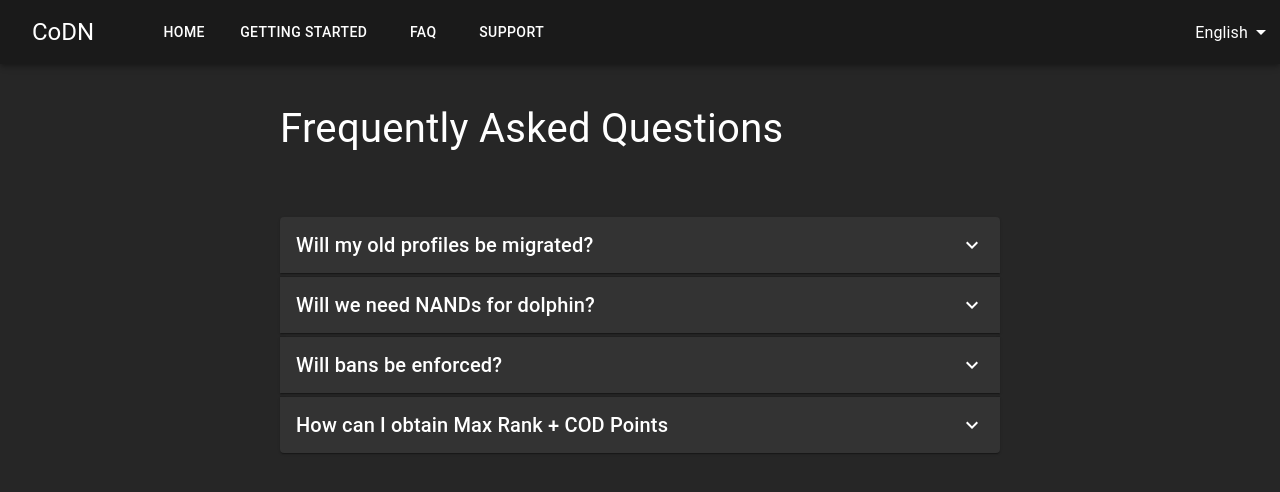
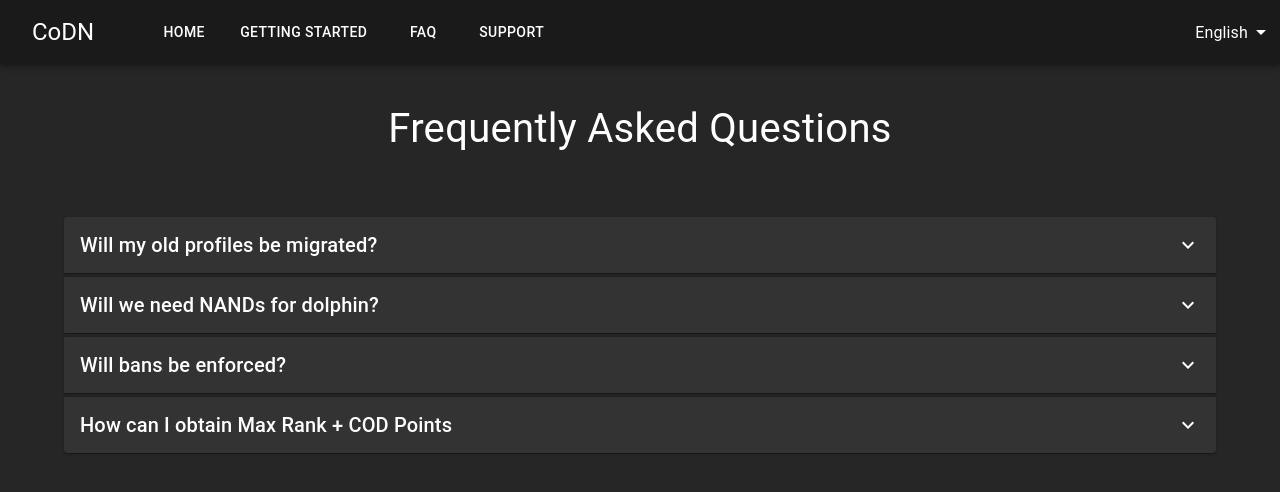
Before and after one commit to MrBunBuns/BO-Website, a React (Create React App) app: page /#/FAQ in a window 1280 px wide. Shown: the top 492 px of the page. Built offline with nearby package versions, Linux system fonts and the light colour scheme.

Commit message:
ultrawide improvements

```diff
--- a/src/pages/FAQPage.js
+++ b/src/pages/FAQPage.js
@@ -1,5 +1,5 @@
 import React, { useState, useContext, useEffect } from 'react';
-import { Typography, Stack, Accordion, AccordionSummary, AccordionDetails, useTheme } from '@mui/material';
+import { Typography, Stack, Accordion, AccordionSummary, AccordionDetails, useTheme, Container, useMediaQuery } from '@mui/material';
 import { LanguageContext } from '../contexts/LanguageContext';
 import en from '../assests/languages/en.json'; // English translations
 import es from '../assests/languages/es.json'; // Spanish translations
@@ -14,17 +14,22 @@ const FAQPage = () => {
   const [faqData, setFaqData] = useState(translations[language].faqPage.questions);
   const [title, setTitle] = useState(translations[language].faqPage.title);
 
+  const isMobile = !useMediaQuery(theme.breakpoints.down('sm') || theme.breakpoints.down('xs'));
+  const isUltraWide = useMediaQuery('(min-width: 2200px)');
+  const contained = isUltraWide ? (isMobile ? 'lg' : 'sm') : false;
+
     useEffect(() => {
       setFaqData(translations[language].faqPage.questions);
       setTitle(translations[language].faqPage.title);
       }, [language]);
 
   return (
+    <Container maxWidth={contained}>
       <Stack alignItems="center" padding={2} spacing={8}>
-      <Typography width={'60%'} variant="h4" sx={{ fontSize: { xs: '2rem', sm: '5rem', md: '2.5em' } }}>
+        <Typography variant="h4" sx={{ fontSize: { xs: '2rem', sm: '5rem', md: '2.5em' } }}>
           {title}
         </Typography>
-      <Stack width="60%" spacing={.5}>
+        <Stack width="100%" spacing={.5}>
           {faqData.map((faq, index) => (
             <Accordion sx={{backgroundColor: theme.palette.background.alternate}} key={index}>
               <AccordionSummary
@@ -41,6 +46,9 @@ const FAQPage = () => {
           ))}
         </Stack>
       </Stack>
+
+    </Container>
+
   );
 };
 
--- a/src/pages/HomePage.js
+++ b/src/pages/HomePage.js
@@ -18,12 +18,14 @@ const HomePage = () => {
     const theme = useTheme();
     const navigate = useNavigate();
 
-    //TODO: Use Emmas image for mobile
     const isMobile = !useMediaQuery(theme.breakpoints.down('sm') || theme.breakpoints.down('xs'));
+    const isUltraWide = useMediaQuery('(min-width: 2200px)');
+    const contained = isUltraWide ? (isMobile ? 'lg' : 'sm') : false;
 
     const handleClick = () => {
         navigate('/getting-started');
     };
+
 
     useEffect(() => {
         setBannerText(translations[language].homePage.imageBanner);
@@ -33,10 +35,10 @@ const HomePage = () => {
       }, [language]);
 
     return (
-        <Box>
+        <Container maxWidth={contained}>
             <Box sx={{
                 position: 'relative',
-                height: '400px',
+                height: isMobile ? ('400px') : ('250px'),
                 backgroundImage: 'url(/BO-Website/images/homepagebanner1.png)',
                 backgroundSize: 'cover',
                 backgroundPosition: 'center',
@@ -79,7 +81,7 @@ const HomePage = () => {
                     ))}
                 </Grid>
             </Box>
-        </Box>
+        </Container>
     );
 };
 
```
Lines whose indentation alone changed are shown as unchanged.
